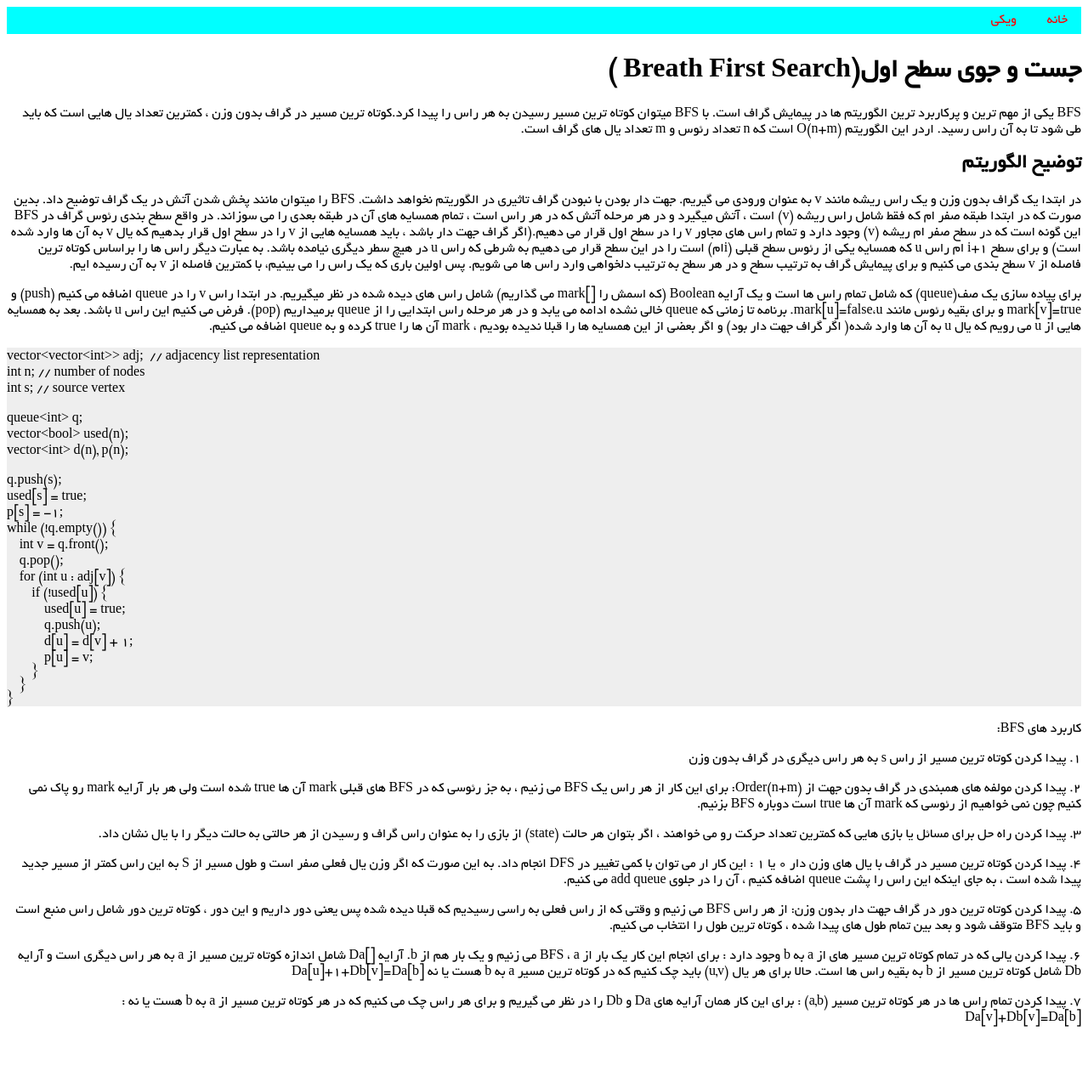
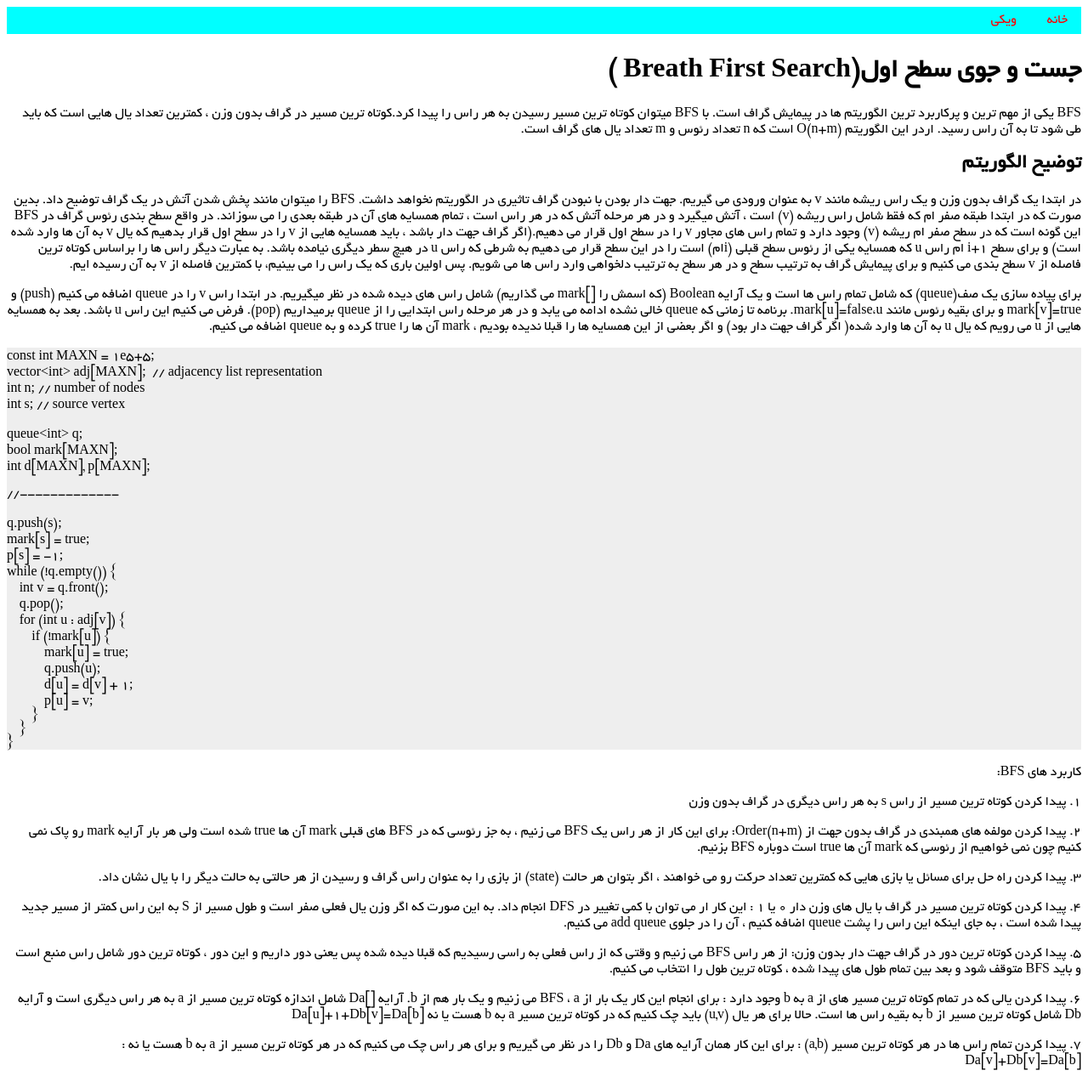
Before and after one commit to shaazzz/FarsiCP, a Jekyll site: the page built from wiki/algorithm/graph/BFS.md, in a window 1280 px wide. Shown: the whole page at 85% size. Built offline with Jekyll 4.4.1, drawn with Linux system fonts in a browser that asks for light colours; our own code applies the rules of GitHub Pages for plain Markdown files; before the commit the page ends 1222 px from its top, so only the background shows below that.

Commit message:
Update BFS.md

````diff
--- a/wiki/algorithm/graph/BFS.md
+++ b/wiki/algorithm/graph/BFS.md
@@ -19,23 +19,26 @@ BFS را میتوان مانند پخش شدن آتش در یک گراف توض
 فرض می کنیم این راس u باشد. بعد به همسایه هایی از u می رویم که یال u به آن ها وارد شده( اگر گراف جهت دار بود) و اگر بعضی از این همسایه ها را قبلا ندیده بودیم ، mark آن ها را true کرده و به queue اضافه می کنیم.
 
 ```C++
-vector<vector<int>> adj;  // adjacency list representation
+const int MAXN = 1e5+5;
+vector<int> adj[MAXN];  // adjacency list representation
 int n; // number of nodes
 int s; // source vertex
 
 queue<int> q;
-vector<bool> used(n);
-vector<int> d(n), p(n);
+bool mark[MAXN];
+int d[MAXN], p[MAXN];
+
+//-------------
 
 q.push(s);
-used[s] = true;
+mark[s] = true;
 p[s] = -1;
 while (!q.empty()) {
     int v = q.front();
     q.pop();
     for (int u : adj[v]) {
-        if (!used[u]) {
-            used[u] = true;
+        if (!mark[u]) {
+            mark[u] = true;
             q.push(u);
             d[u] = d[v] + 1;
             p[u] = v;
````
